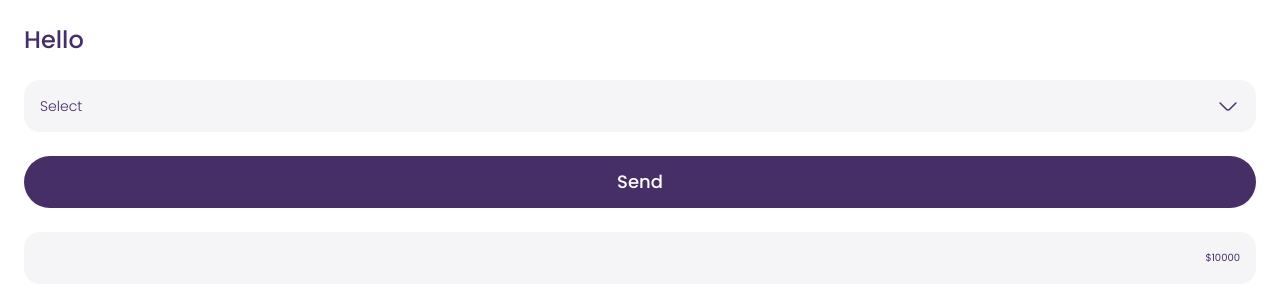
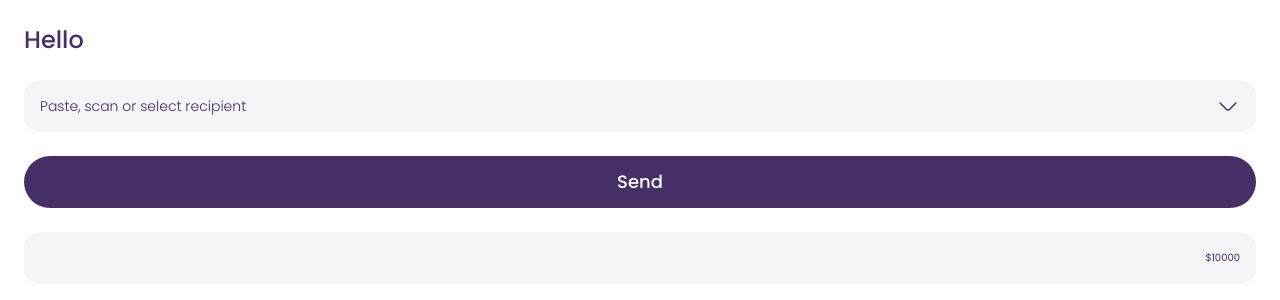
Before and after one commit to congnv0330/send-crypto-form-practice, a React (Vite) app: page / in a window 1280 px wide. Shown: the top 300 px of the page. Built offline with nearby package versions, Linux system fonts and the light colour scheme.

Commit message:
update: user select component

```diff
--- a/src/components/user/UserSelect.tsx
+++ b/src/components/user/UserSelect.tsx
@@ -1,4 +1,4 @@
-import { forwardRef, useState } from 'react';
+import { forwardRef, useImperativeHandle } from 'react';
 import clsx from 'clsx';
 
 import { IUser } from '@/types';
@@ -44,17 +44,28 @@ const users: IUser[] = [
   },
 ];
 
-export const UserSelect = forwardRef((props, ref) => {
-  const [user, setUser] = useState<IUser | null>(null);
+export interface UserSelectProps {
+  value?: IUser | null;
+  onChange?: (value: IUser | null) => void;
+}
+
+export interface UserSelectRef {}
+
+export const UserSelect = forwardRef<UserSelectRef, UserSelectProps>(
+  ({ value, onChange }, ref) => {
+    const renderSelectedOption = (option: IUser) => option.name;
+
+    useImperativeHandle(ref, () => ({}));
 
     return (
       <Select<IUser>
         by="id"
-      value={user}
+        placeholder="Paste, scan or select recipient"
+        value={value}
         className="cursor-pointer bg-div-bound text-sm font-light leading-4.5"
         contentClassName="w-80 max-w-full space-y-2"
-      renderSelectedOption={(option) => option.name}
-      onChange={setUser}
+        renderSelectedOption={renderSelectedOption}
+        onChange={onChange}
       >
         {users.map((user) => (
           <SelectOption
@@ -82,4 +93,5 @@ export const UserSelect = forwardRef((props, ref) => {
         ))}
       </Select>
     );
-});
+  },
+);
```
Lines whose indentation alone changed are shown as unchanged.
